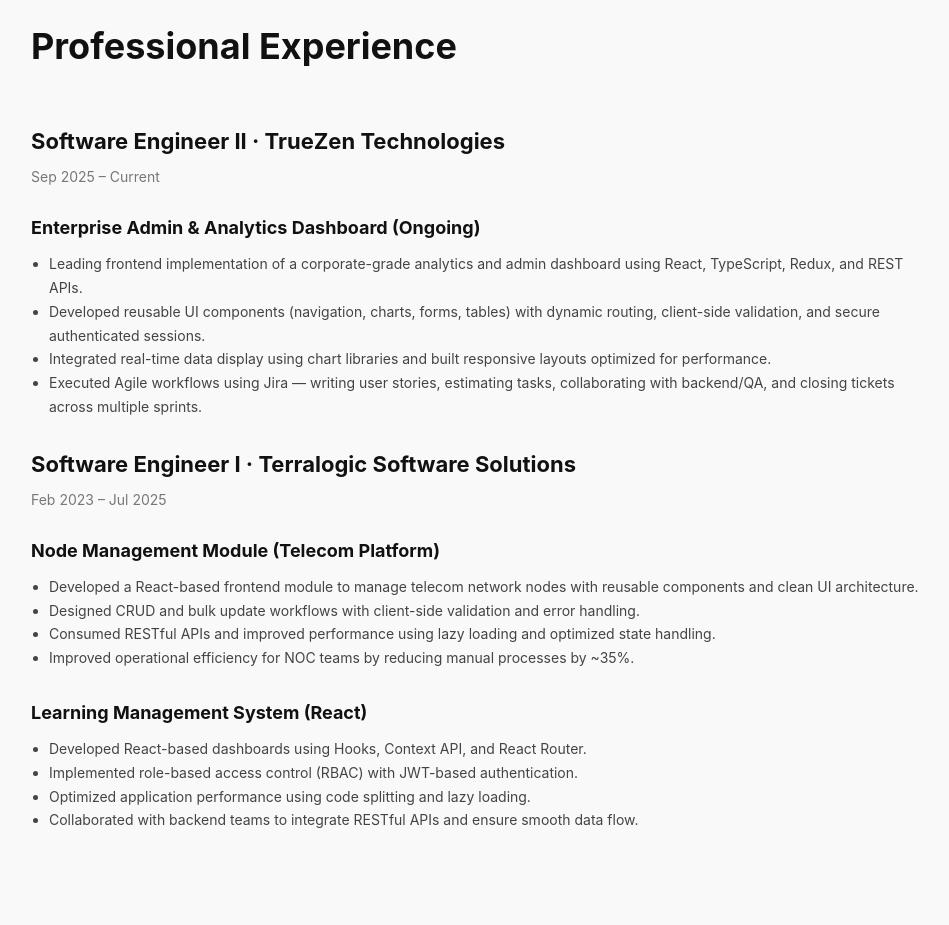
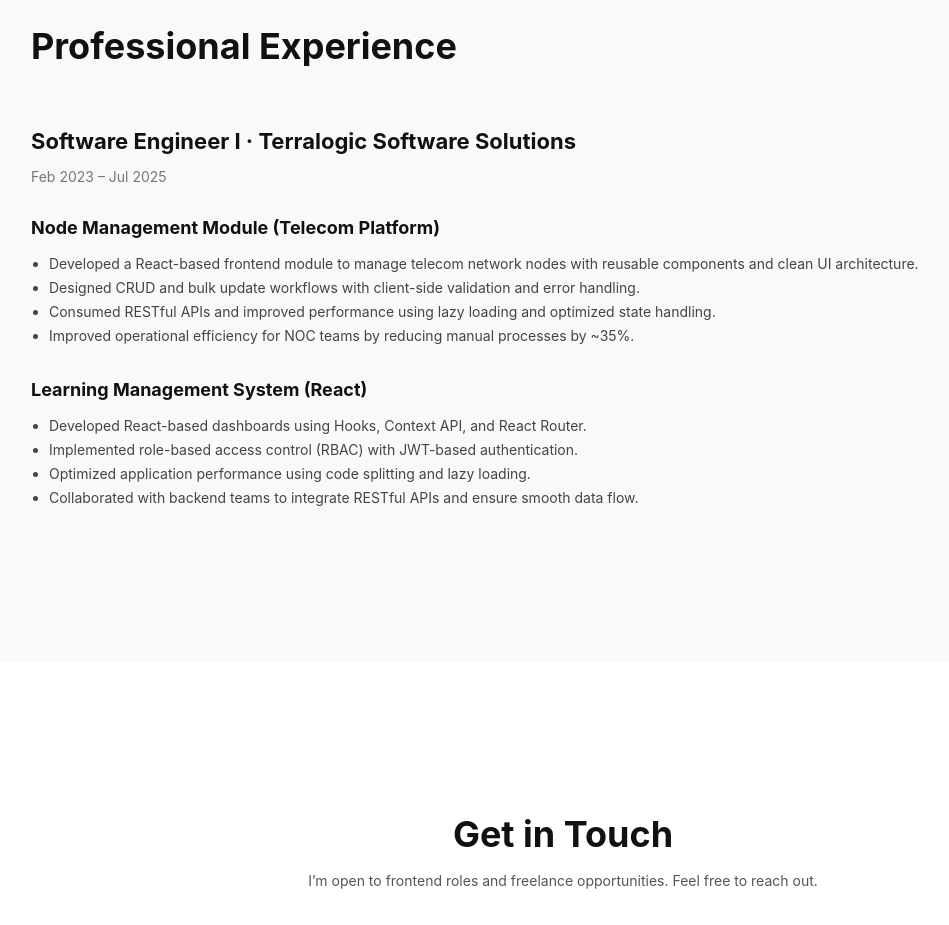
Before and after one commit to MugiwaranoRohith/rohith-portfolio, a React (Vite) app: page / in a window 1280 px wide. Shown: the part 1820-2745 px from the top of the page, without its empty margins (77-1026 px from the left). Built offline with nearby package versions, Linux system fonts and the light colour scheme.

Commit message:
my seconf commit4

```diff
--- a/src/components/Experience.jsx
+++ b/src/components/Experience.jsx
@@ -7,30 +7,7 @@
 
 
 
-       <div className="experience-company">
-        <h3 className="company-name">
-          Software Engineer II · TrueZen Technologies
-        </h3>
-        <p className="company-duration">Sep 2025 – Current</p>
 
-       <div className="experience-role">
-  <h4 className="role-title">
-Enterprise Admin & Analytics Dashboard (Ongoing)
-  </h4>
-  <ul className="role-list">
-    <li>
-Leading frontend implementation of a corporate-grade analytics and admin dashboard using React, TypeScript, Redux, and REST APIs.    </li>
-    <li>
-Developed reusable UI components (navigation, charts, forms, tables) with dynamic routing, client-side validation, and secure authenticated sessions.    </li>
-    <li>
-Integrated real-time data display using chart libraries  and built responsive layouts optimized for performance.    </li>
-    <li>
-Executed Agile workflows using Jira — writing user stories, estimating tasks, collaborating with backend/QA, and closing tickets across multiple sprints.    </li>
-  </ul>
-</div>
-
-
-      </div>
 
 
 
```
